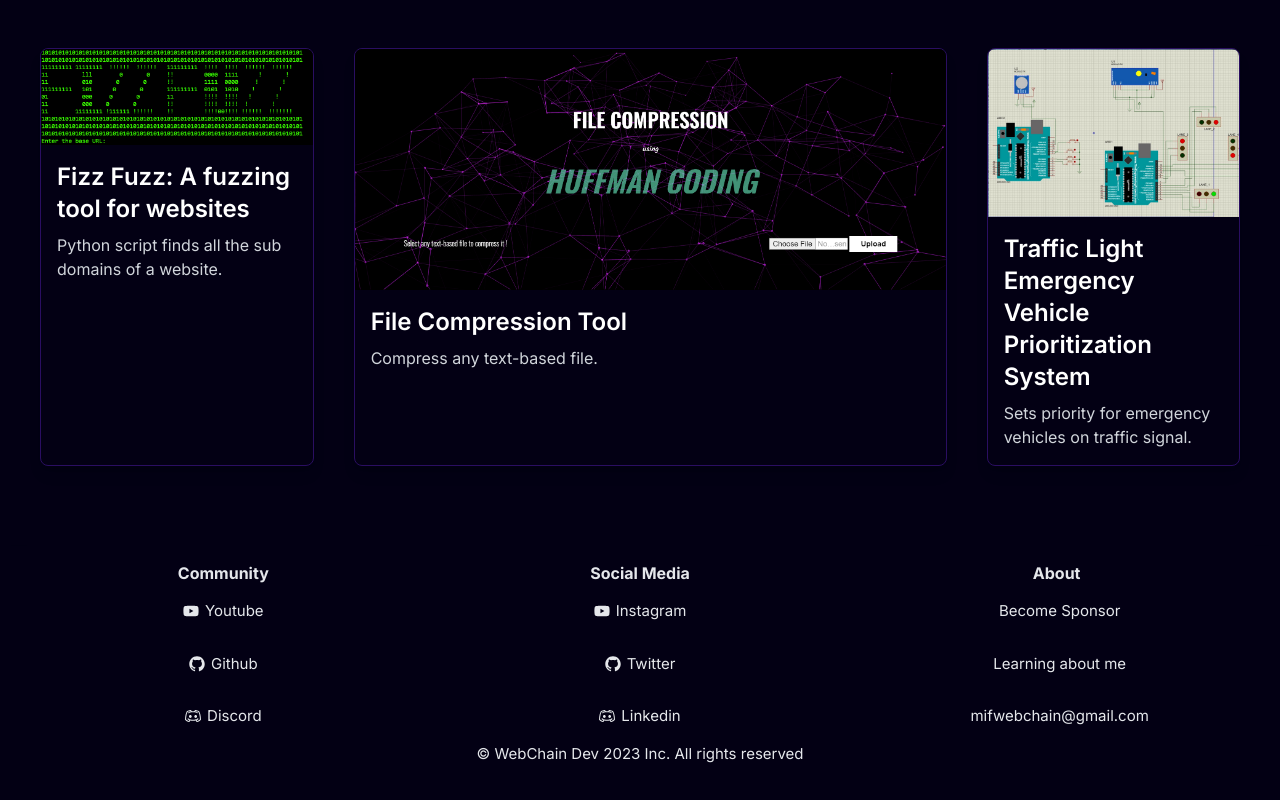
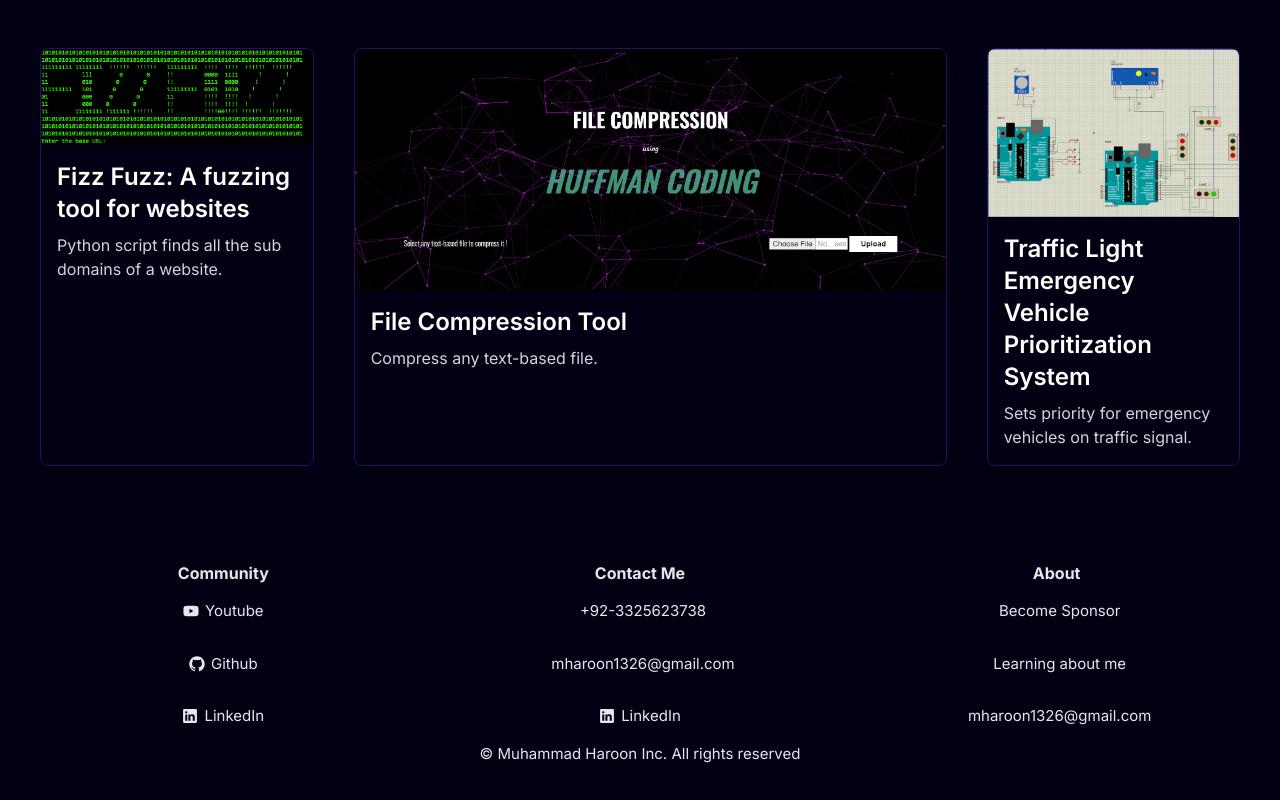
Before and after one commit to muhammadharoon26/My-Portfolio, a Next.js app in the folder main/: page / in a window 1280 px wide. Shown: the part 2988-3788 px from the top of the page. Built offline with nearby package versions, Linux system fonts and the light colour scheme; a web font is replaced by a local one.

Commit message:
Portfolio

```diff
--- a/main/components/main/Footer.tsx
+++ b/main/components/main/Footer.tsx
@@ -27,23 +27,21 @@ const Footer = () => {
                         <span className="text-[15px] ml-[6px]">Github</span>
                     </p>
                     <p className="flex flex-row items-center my-[15px] cursor-pointer">
-                        <RxDiscordLogo />
-                        <span className="text-[15px] ml-[6px]">Discord</span>
+                        <RxLinkedinLogo />
+                        <span className="text-[15px] ml-[6px]">LinkedIn</span>
                     </p>
                 </div>
                 <div className="min-w-[200px] h-auto flex flex-col items-center justify-start">
-                    <div className="font-bold text-[16px]">Social Media</div>
+                    <div className="font-bold text-[16px]">Contact Me</div>
                     <p className="flex flex-row items-center my-[15px] cursor-pointer">
-                        <FaYoutube />
-                        <span className="text-[15px] ml-[6px]">Instagram</span>
+                        <span className="text-[15px] ml-[6px]">+92-3325623738</span>
                     </p>
                     <p className="flex flex-row items-center my-[15px] cursor-pointer">
-                        <RxGithubLogo />
-                        <span className="text-[15px] ml-[6px]">Twitter</span>
+                        <span className="text-[15px] ml-[6px]">mharoon1326@gmail.com</span>
                     </p>
                     <p className="flex flex-row items-center my-[15px] cursor-pointer">
-                        <RxDiscordLogo />
-                        <span className="text-[15px] ml-[6px]">Linkedin</span>
+                        <RxLinkedinLogo />
+                        <span className="text-[15px] ml-[6px]">LinkedIn</span>
                     </p>
                 </div>
                 <div className="min-w-[200px] h-auto flex flex-col items-center justify-start">
@@ -58,13 +56,13 @@ const Footer = () => {
                     </p>
                     <p className="flex flex-row items-center my-[15px] cursor-pointer">
 
-                        <span className="text-[15px] ml-[6px]">mifwebchain@gmail.com</span>
+                        <span className="text-[15px] ml-[6px]">mharoon1326@gmail.com</span>
                     </p>
                 </div>
             </div>
 
             <div className="mb-[20px] text-[15px] text-center">
-                &copy; WebChain Dev 2023 Inc. All rights reserved
+                &copy; Muhammad Haroon Inc. All rights reserved
             </div>
         </div>
     </div>
```
